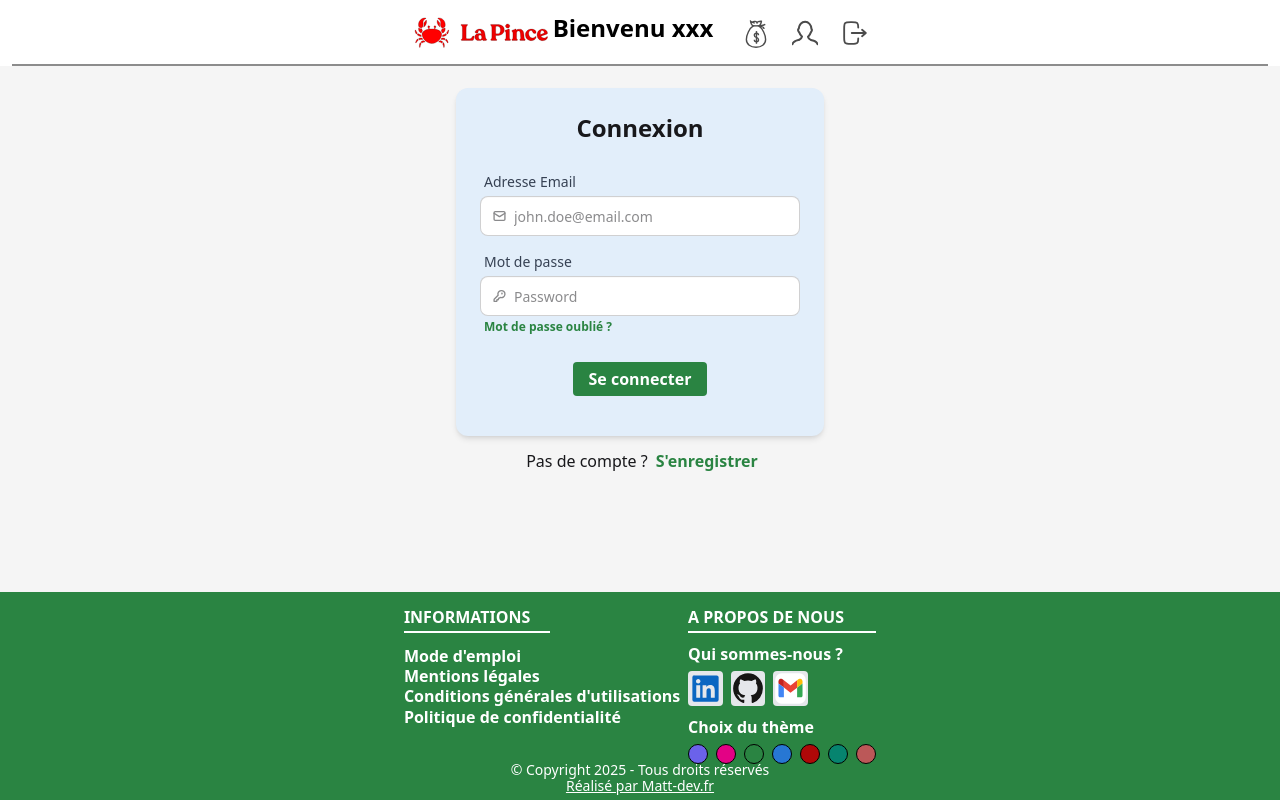
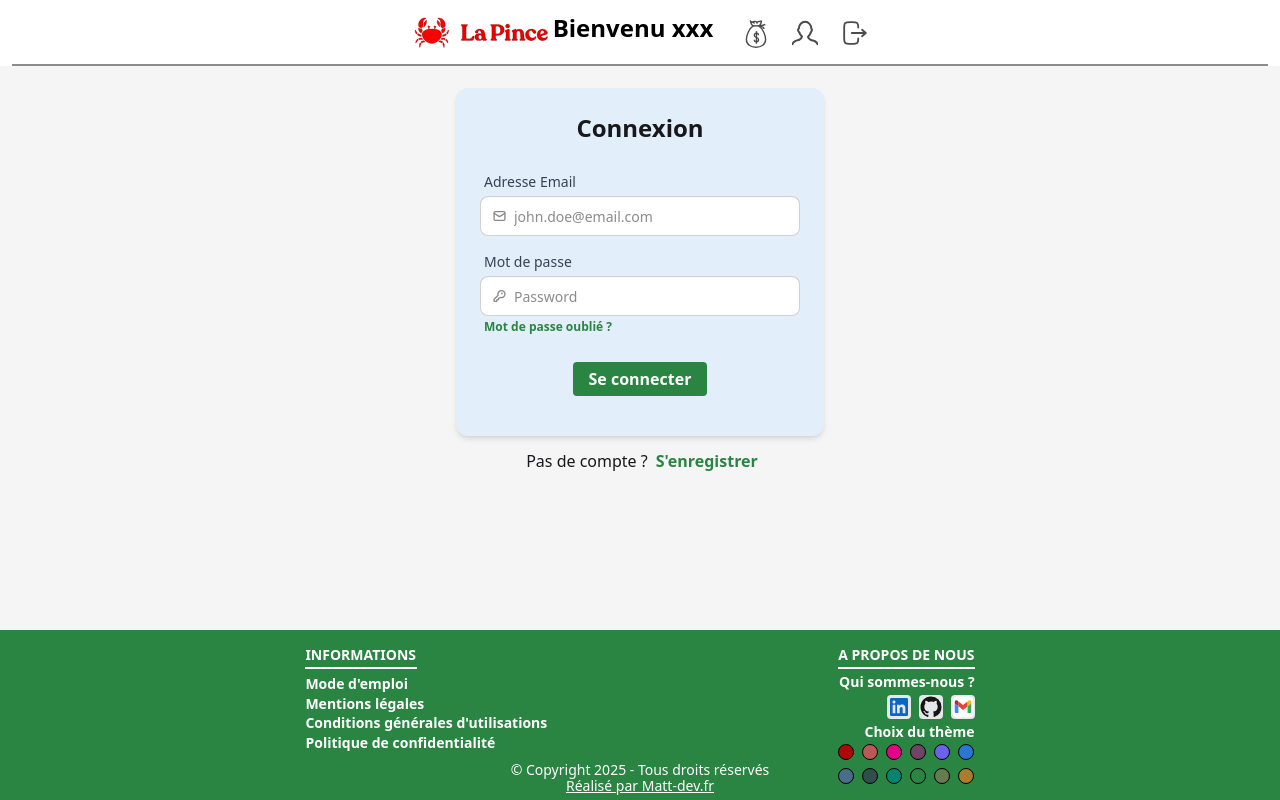
Before and after one commit to Matt7474/Pince, a React (Vite) app in the folder front/: page /login in a window 1280 px wide. Built offline with nearby package versions, Linux system fonts and the light colour scheme; a web font is replaced by a local one.

Commit message:
Visual update of donut chart on homepage

```diff
--- a/front/src/components/Donut_homepage/Index.tsx
+++ b/front/src/components/Donut_homepage/Index.tsx
@@ -11,12 +11,11 @@ type DonutHomepageProps = {
 export default function Donut_homepage({ budgets }: DonutHomepageProps) {
 	const navigate = useNavigate();
 
-	// State séparé pour éviter les recalculs constants
 	const [chartOptions, setChartOptions] = useState<ApexOptions | null>(null);
 	const [chartSeries, setChartSeries] = useState<number[] | null>(null);
-	const [, setChartLabels] = useState<string[]>([]);
-	const [, setChartColors] = useState<string[]>([]);
-	const [, setChartBudgetIds] = useState<number[]>([]);
+	const [labels, setLabels] = useState<string[]>([]);
+	const [colors, setColors] = useState<string[]>([]);
+	const [budgetId, setBudgetIds] = useState<number[]>([]);
 
 	useEffect(() => {
 		if (!budgets || budgets.length === 0) return;
@@ -25,10 +24,10 @@ export default function Donut_homepage({ budgets }: DonutHomepageProps) {
 			(budget) => budget.allocated_amount > 0,
 		);
 
-		const labels = filteredBudgets.map((budget) => budget.name);
-		const colors = filteredBudgets.map((budget) => budget.color);
-		const ids = filteredBudgets.map((budget) => budget.id);
-		const series = filteredBudgets.map(
+		const _labels = filteredBudgets.map((budget) => budget.name);
+		const _colors = filteredBudgets.map((budget) => budget.color);
+		const _ids = filteredBudgets.map((budget) => budget.id);
+		const _series = filteredBudgets.map(
 			(budget) => budget.allocated_amount - budget.spent_amount,
 		);
 
@@ -36,13 +35,13 @@ export default function Donut_homepage({ budgets }: DonutHomepageProps) {
 			chart: {
 				type: "donut",
 				width: 350,
-				height: 350, // 👈 fixe la taille
+				height: 350,
 				toolbar: { show: false },
 				animations: { enabled: false },
 				events: {
 					dataPointSelection: (_e, _ctx, config) => {
 						const selectedIndex = config.dataPointIndex;
-						const selectedId = ids[selectedIndex];
+						const selectedId = _ids[selectedIndex];
 						if (selectedId) {
 							navigate(`/budgets/${selectedId}`, {
 								state: {
@@ -54,19 +53,29 @@ export default function Donut_homepage({ budgets }: DonutHomepageProps) {
 				},
 			},
 
-			labels,
-			colors,
+			labels: _labels,
+			colors: _colors,
 			dataLabels: {
 				enabled: true,
 				formatter: (_val, opts) => {
-					const value = series[opts.seriesIndex];
+					const value = _series[opts.seriesIndex];
 					return `${Math.round(value * 100) / 100} €`;
 				},
 				style: {
 					colors: ["#000"],
 					fontSize: "14px",
+					fontWeight: 900,
+				},
+				dropShadow: {
+					enabled: true,
+					top: 0,
+					left: 0,
+					blur: 2,
+					color: "#fff",
+					opacity: 2,
 				},
 			},
+
 			plotOptions: {
 				pie: {
 					donut: {
@@ -80,17 +89,14 @@ export default function Donut_homepage({ budgets }: DonutHomepageProps) {
 								fontSize: "18px",
 								fontWeight: "bold",
 								formatter: () =>
-									`${series.reduce((a, b) => a + b, 0).toFixed(2)} €`,
+									`${_series.reduce((a, b) => a + b, 0).toFixed(2)} €`,
 							},
 						},
 					},
 				},
 			},
 			legend: {
-				show: true,
-				position: "bottom",
-				fontSize: "14px",
-				horizontalAlign: "center",
+				show: false,
 			},
 			responsive: [
 				{
@@ -98,24 +104,20 @@ export default function Donut_homepage({ budgets }: DonutHomepageProps) {
 					options: {
 						chart: {
 							width: 300,
-						},
-						legend: {
-							position: "bottom",
+							height: 300,
 						},
 					},
 				},
 			],
 		};
 
-		// 🔐 MAJ des states
-		setChartLabels(labels);
-		setChartColors(colors);
-		setChartBudgetIds(ids);
-		setChartSeries(series);
+		setLabels(_labels);
+		setColors(_colors);
+		setBudgetIds(_ids);
+		setChartSeries(_series);
 		setChartOptions(options);
-	}, [budgets]);
+	}, [budgets, navigate]);
 
-	// 💡 Affichage alternatif si aucun budget
 	if (!budgets || budgets.length === 0) {
 		return (
 			<div className="py-3 flex flex-col justify-center">
@@ -130,23 +132,58 @@ export default function Donut_homepage({ budgets }: DonutHomepageProps) {
 		);
 	}
 
-	// 💡 Ne pas afficher tant que les données ne sont pas prêtes
 	if (!chartOptions || !chartSeries) return null;
 
+	// Calcul du total restant pour affichage en titre (optionnel)
+	// const totalRestant = chartSeries.reduce((a, b) => a + b, 0).toFixed(2);
+
 	return (
-		<div className="relative pt-8 pb-8 flex items-center justify-center">
+		<div className="flex flex-col">
+			<div className="relative min-w-full">
+				<div className="justify-self-center relative">
 					<ReactApexChart
-				key={JSON.stringify(chartSeries)} // 🔑 force un re-render propre
 						options={chartOptions}
 						series={chartSeries}
 						type="donut"
 						height={350}
+						width={350}
 					/>
 					<div
-				className="bg-white rounded-full absolute left-1/2 mt-44
-				transform -translate-x-1/2 -translate-y-1/2 pointer-events-none z-[-1]"
-				style={{ height: "210px", width: "210px" }}
+						className="bg-white rounded-full pointer-events-none absolute left-1/2 top-1/2
+          transform -translate-x-1/2 -translate-y-1/2 -z-[1]"
+						style={{ width: "65%", height: "65%" }}
+					></div>
+				</div>
+			</div>
+
+			<div className="my-2 px-4 flex flex-wrap justify-center gap-2 ">
+				{labels.map((label, index) => (
+					<button
+						type="button"
+						key={budgetId[index]}
+						className="flex items-center space-x-2  cursor-pointer "
+						onClick={() =>
+							navigate(`/budgets/${budgetId[index]}`, {
+								state: {
+									budget: {
+										name: label,
+										color: colors[index],
+										id: budgetId[index],
+										allocated_amount: 0,
+										spent_amount: 0,
+									},
+								},
+							})
+						}
+					>
+						<span
+							className="block w-4 h-4 rounded-xl"
+							style={{ backgroundColor: colors[index] }}
 						/>
+						<span className="text-sm font-medium">{label}</span>
+					</button>
+				))}
+			</div>
 		</div>
 	);
 }
--- a/front/src/components/Footer/index.tsx
+++ b/front/src/components/Footer/index.tsx
@@ -5,14 +5,20 @@ import { updateUserTheme } from "../../api/user";
 export default function Footer() {
 	// Modification de la couleur secondaire et persistance dans le localStorage
 	const colors = [
-		"#6B62EA",
-		"#E30285",
-		"#2A8442",
-		"#2777D3",
-		"#AF0808",
-		"#06846F",
-		"#BB5858",
+		"#AF0808", // rouge
+		"#BB5858", // rouge clair / brique
+		"#E30285", // rose / fuchsia
+		"#704466", // prune
+		"#6B62EA", // violet
+		"#2777D3", // bleu
+		"#4A6D8C", // bleu-gris doux
+		"#2F4F4F", // bleu pétrole / gris foncé
+		"#06846F", // turquoise
+		"#2A8442", // vert
+		"#667C4F", // vert kaki
+		"#A67E2E", // moutarde
 	];
+
 	useEffect(() => {
 		const savedColor = localStorage.getItem("color-secondary");
 		if (savedColor) {
@@ -120,7 +126,7 @@ export default function Footer() {
 			{infosIsOpen && (
 				// biome-ignore lint/a11y/noStaticElementInteractions: <explanation>
 				<div
-					className="fixed inset-0 flex items-center justify-center z-20"
+					className="fixed inset-0 flex items-center justify-center z-20 sm:mx-20 md:mx-36"
 					onClick={() => setInfosIsOpen(false)}
 					onKeyDown={(e) => {
 						if (e.key === "Enter" || e.key === " ") setInfosIsOpen(false);
--- a/front/src/components/FooterLargeScreen/index.tsx
+++ b/front/src/components/FooterLargeScreen/index.tsx
@@ -4,14 +4,20 @@ import { updateUserTheme } from "../../api/user";
 
 export default function FooterLargeScreen() {
 	const colors = [
-		"#6B62EA",
-		"#E30285",
-		"#2A8442",
-		"#2777D3",
-		"#AF0808",
-		"#06846F",
-		"#BB5858",
+		"#AF0808", // rouge
+		"#BB5858", // rouge clair / brique
+		"#E30285", // rose / fuchsia
+		"#704466", // prune
+		"#6B62EA", // violet
+		"#2777D3", // bleu
+		"#4A6D8C", // bleu-gris doux
+		"#2F4F4F", // bleu pétrole / gris foncé
+		"#06846F", // turquoise
+		"#2A8442", // vert
+		"#667C4F", // vert kaki
+		"#A67E2E", // moutarde
 	];
+
 	useEffect(() => {
 		const savedColor = localStorage.getItem("color-secondary");
 		if (savedColor) {
@@ -36,25 +42,12 @@ export default function FooterLargeScreen() {
 	return (
 		<>
 			{/* bg-[var(--color-secondary)]  */}
-			<div className="bg-[var(--color-secondary)] fixed bottom-0 w-full z-21 md:px-20 lg:px-40 xl:px-100 2xl:px-120">
-				{/* <div className="max-w-full flex flex-col justify-between mx-10 pt-2  pb-4"> */}
-				{/* <div className="flex justify-center mr-4">
-						<Link to={"/homepage"}>
-							<div className="flex -mt-5 cursor-pointer">
-								<img src="/logo-pince.svg" alt="logo-site" className="w-20" />
-								<img
-									src="/nom-pince.svg"
-									alt="nom-site"
-									className="-mt-5 w-30"
-								/>
-							</div>
-						</Link>
-					</div> */}
+			<div className="bg-[var(--color-secondary)] fixed bottom-0 w-full z-21 text-sm leading-tight xl:px-40 xl:text-md 2xl:px-80">
 				<div className="flex text-white font-semibold justify-around my-4 ">
 					<div>
 						<h2 className="">INFORMATIONS</h2>
 						<div className="max-w-full mt-1 border-b-2 text-white mr-32.5" />
-						<div className="mt-3 flex flex-col">
+						<div className="mt-1 flex flex-col">
 							<Link
 								to={"/instructions"}
 								className="cursor-pointer mt-0.5 hover:text-[var(--color-highlight)]"
@@ -82,10 +75,10 @@ export default function FooterLargeScreen() {
 						</div>
 					</div>
 					<div>
-						<div>
+						<div className="text-right">
 							<h2>A PROPOS DE NOUS</h2>
 							<div className="max-w-full mt-1 border-b-2 text-white " />
-							<div className="mt-3">
+							<div className="mt-1">
 								<Link
 									to={"/aboutUs"}
 									className="cursor-pointer hover:text-[var(--color-highlight)]"
@@ -93,7 +86,7 @@ export default function FooterLargeScreen() {
 									Qui sommes-nous ?
 								</Link>
 							</div>
-							<div className="flex w-30 mb-1 mt-2 gap-2">
+							<div className="flex justify-self-end w-22 mb-1 mt-1 gap-2">
 								<a
 									href="https://linkedin.com/in/matthieu-dimier-a51539290"
 									target="_blank"
@@ -127,14 +120,14 @@ export default function FooterLargeScreen() {
 									/>
 								</a>
 							</div>
-							<div>
-								<p className="mt-3 -mb-1">Choix du thème</p>
-								<div className="flex mt-3 gap-2">
+							<div className="">
+								<p className="mt-1 -mb-2">Choix du thème</p>
+								<div className="grid-cols-6 grid mt-3 gap-2">
 									{colors.map((color) => (
 										<button
 											type="button"
 											key={color}
-											className="w-5 h-5 border-1 cursor-pointer border-black rounded-4xl"
+											className="w-4 h-4 border-1 cursor-pointer border-black rounded-4xl"
 											style={{ backgroundColor: color }}
 											onClick={() => handleColorClick(color)}
 											title={`Changer en ${color}`}
@@ -145,7 +138,7 @@ export default function FooterLargeScreen() {
 						</div>
 					</div>
 				</div>
-				<div className="text-white text-sm -mt-5 my-3">
+				<div className="text-white text-sm -mt-10 my-3">
 					<p className="text-center">© Copyright 2025 - Tous droits réservés</p>
 					<a
 						href="https://cv.matt-dev.fr/"
--- a/front/src/pages/Homepage.tsx
+++ b/front/src/pages/Homepage.tsx
@@ -55,7 +55,7 @@ export default function Homepage() {
 			<div className="w-full flex justify-center">
 				<div className="w-full max-w-[480px]">
 					<div className="bg-[var(--color-primary)] rounded-3xl w-full mt-4 flex flex-col justify-center shadow-md ">
-						<div className="z-1 relative ">
+						<div className="z-[1]">
 							<Donut_homepage budgets={budgets} />
 						</div>
 					</div>
```
Lines whose indentation alone changed are shown as unchanged.
